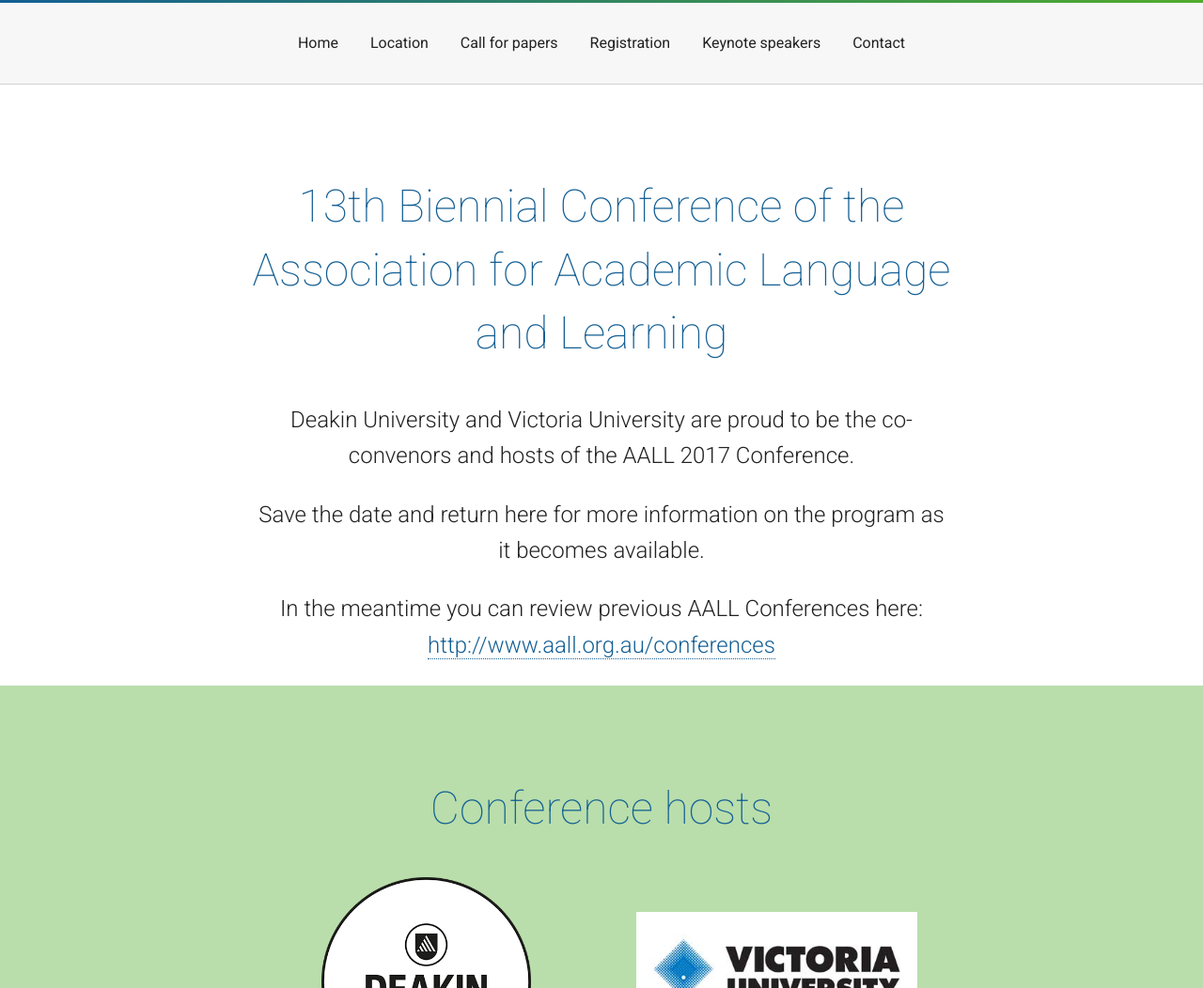
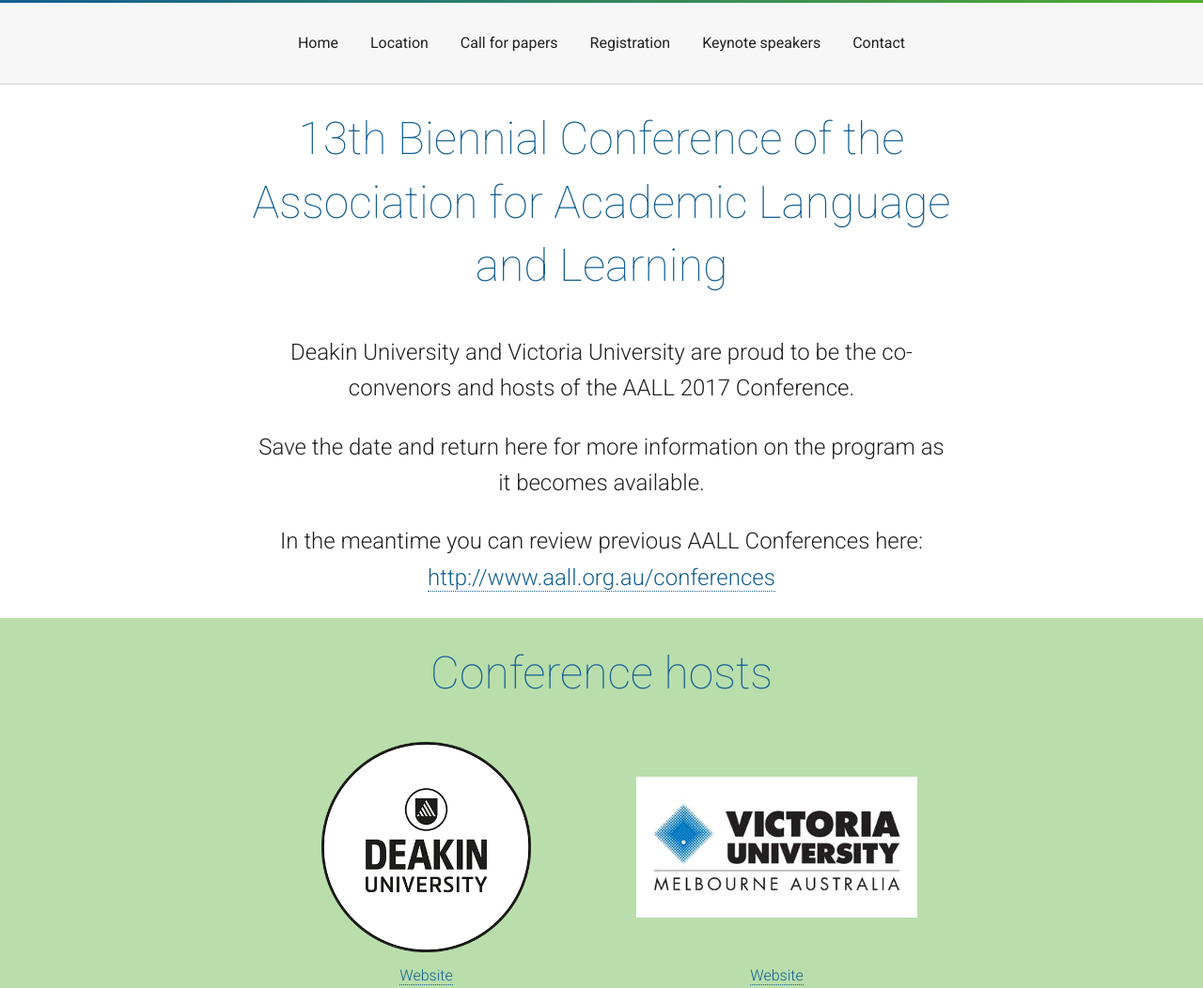
Before and after one commit to aallconference2017/aallconference2017.github.io, a Jekyll site: the page built from index.html, in a window 1280 px wide. Shown: the part 487-1539 px from the top of the page at 94% size. Built offline with Jekyll 4.4.1, drawn with Linux system fonts in a browser that asks for light colours; grey boxes are pictures that could not be loaded.

Commit message:
re-update h1 margin

```diff
--- a/css/main.scss
+++ b/css/main.scss
@@ -139,7 +139,7 @@ h1, .Home main h2 {
 	font-size: 2em;
 	font-weight: 100;
 	color: $primary;
-	margin: 2em 0 0.83em 0;
+	margin: 0.5em 0 0.83em 0;
 }
 h2 {
 	font-weight: 300;
```
